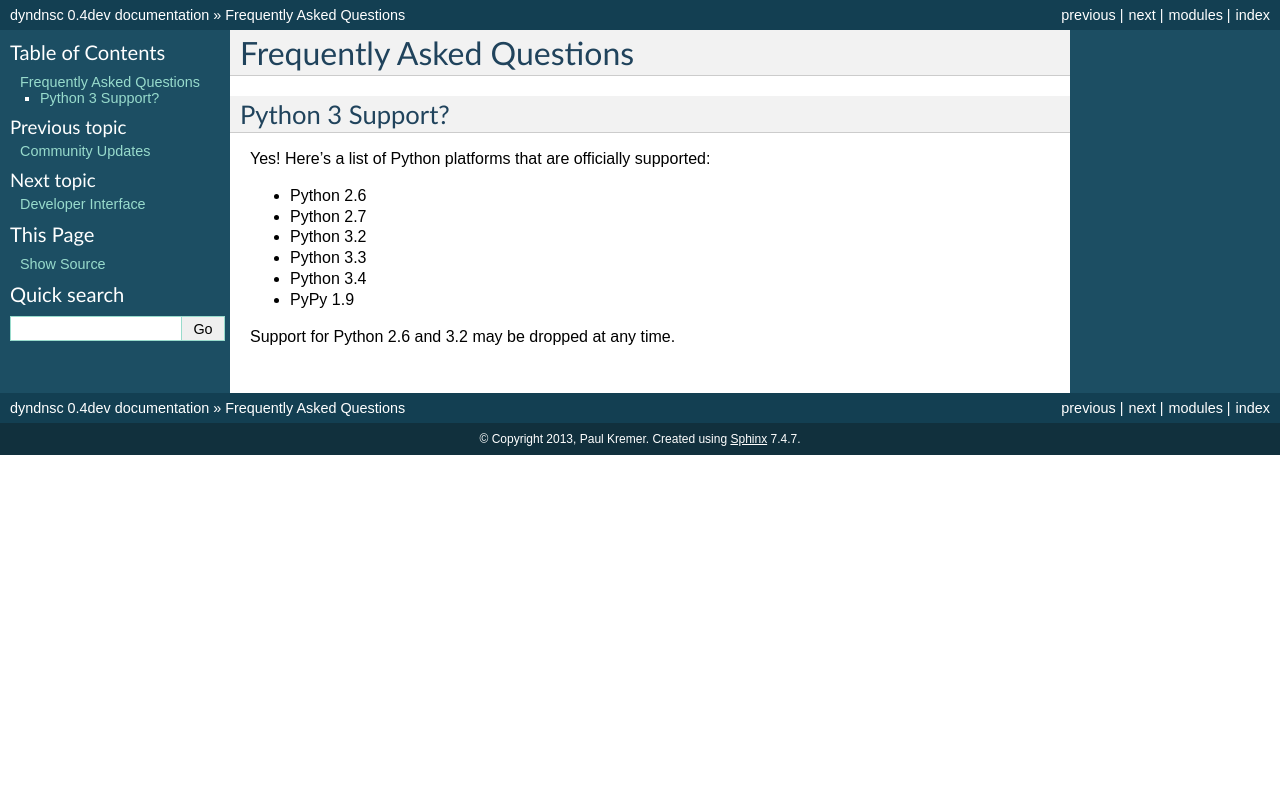
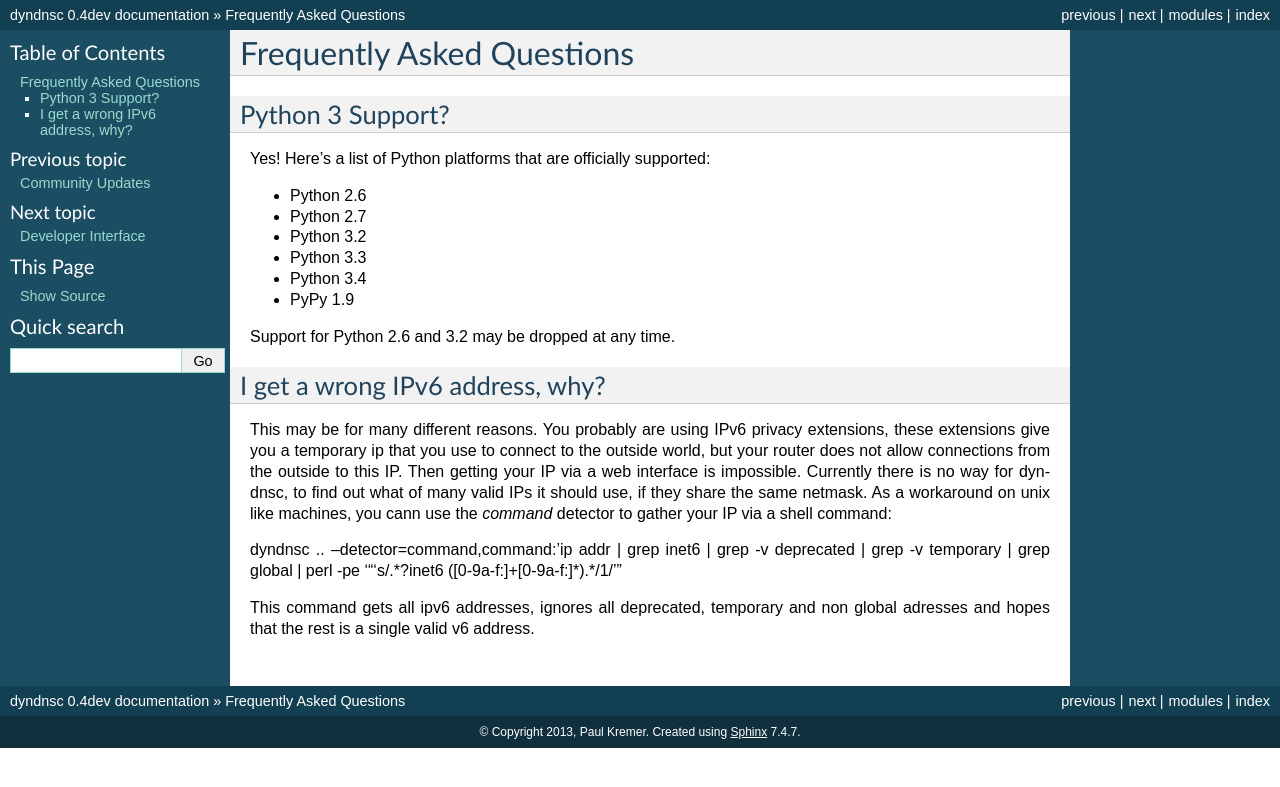
Before and after one commit to infothrill/python-dyndnsc, a Sphinx documentation site: the page built from docs/community/faq.rst, in a window 1280 px wide. Shown: the top 787 px of the page. Built offline with Sphinx 7.4.7, drawn with Linux system fonts in a browser that asks for light colours.

Commit message:
Document possible way to get the right v6 address.
See issue #16 for more background.

```diff
--- a/docs/community/faq.rst
+++ b/docs/community/faq.rst
@@ -17,3 +17,20 @@ supported:
 * PyPy 1.9
 
 Support for Python 2.6 and 3.2 may be dropped at any time.
+
+I get a wrong IPv6 address, why?
+--------------------------------
+This may be for many different reasons.
+You probably are using IPv6 privacy extensions, these extensions
+give you a temporary ip that you use to connect to the outside world, but
+your router does not allow connections from the outside to this IP.
+Then getting your IP via a web interface is impossible.
+Currently there is no way for dyndnsc, to find out what of many valid
+IPs it should use, if they share the same netmask. As a workaround on unix
+like machines, you cann use the `command` detector to gather your IP via a shell
+command:
+
+dyndnsc .. --detector=command,command:'ip addr | grep inet6 | grep -v deprecated | grep -v temporary | grep global | perl -pe '"'s/.*?inet6 ([0-9a-f:]+[0-9a-f:]*).*/\1/'"
+
+This command gets all ipv6 addresses, ignores all deprecated, temporary
+and non global adresses and hopes that the rest is a single valid v6 address.
```
